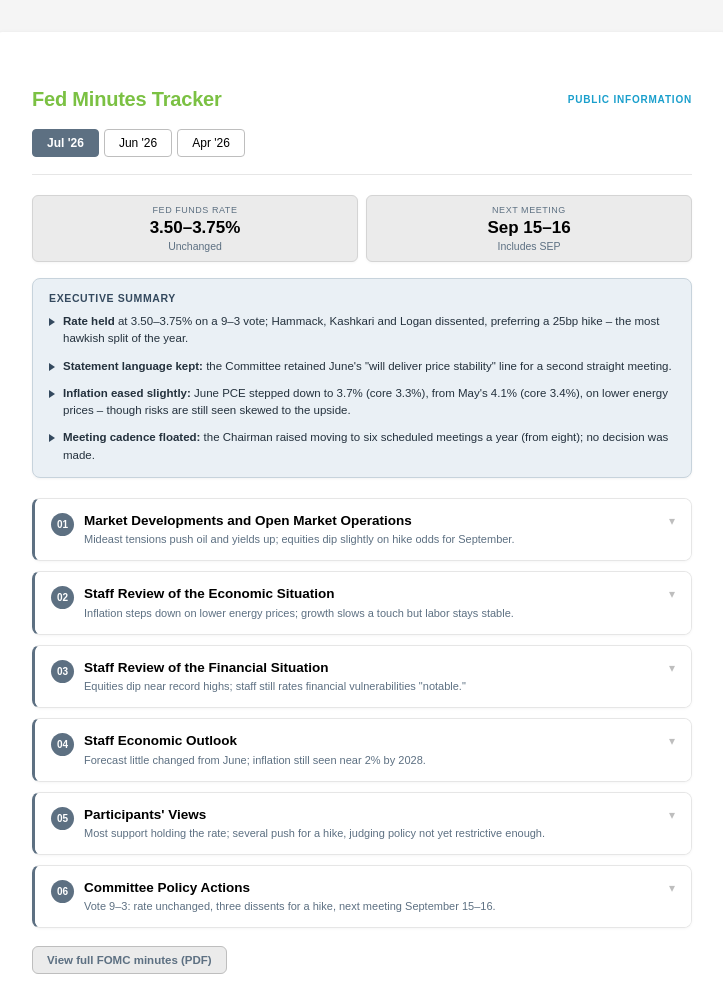
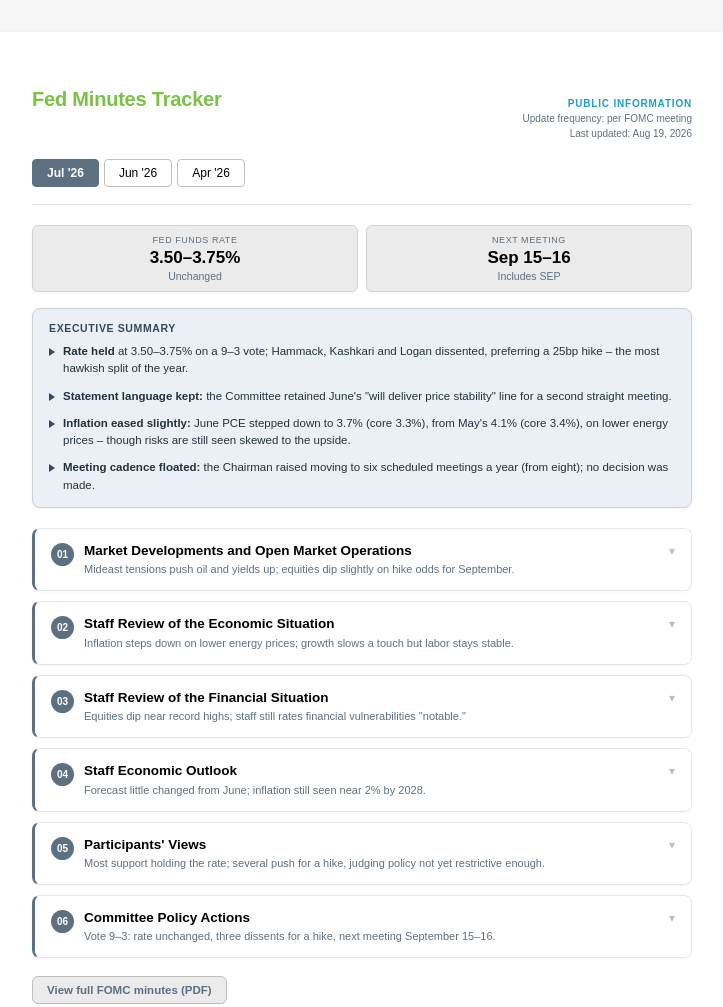
Before and after one commit to antoniapavez-cloud/Fed-Minutes-Tracker, a plain HTML site: page index.html in a window 1280 px wide. Shown: the whole page, without its empty margins (278-1001 px from the left). Drawn offline with Linux system fonts and the light colour scheme; a web font is replaced by a local one.

Commit message:
Update index.html

```diff
--- a/index.html
+++ b/index.html
@@ -12,8 +12,10 @@
 *{box-sizing:border-box;margin:0;padding:0;font-family:'Aller',sans-serif!important}
 :root{--g:#7BC143;--sl:#5D7082;--gr3:#BEBEBE;--gr4:#E6E6E6;--cb:#EBEBEB;--hot:#E07F5C;--warn:#D9A441}
 .w{font-family:'Aller',sans-serif;font-weight:300;padding:1.5rem 1rem 2rem;max-width:700px;color:#000;margin:0 auto}
-.wh{margin-bottom:1.1rem;display:flex;align-items:center;justify-content:space-between}
+.wh{margin-bottom:1.1rem;display:flex;align-items:flex-start;justify-content:space-between}
 .pub-badge{font-size:10px;font-weight:700;letter-spacing:.08em;color:#1a9fcc;text-transform:uppercase;white-space:nowrap}
+.pub-meta{text-align:right;margin-top:5px}
+.pub-meta div{font-size:10px;color:var(--sl);font-weight:300;line-height:1.5;white-space:nowrap}
 .wh h2{font-size:20px;font-weight:700;color:var(--g);letter-spacing:-.01em}
 
 .tabs{display:flex;gap:5px;margin-bottom:1.25rem;padding-bottom:1.1rem;border-bottom:1px solid var(--gr4);flex-wrap:wrap;align-items:center}
@@ -84,7 +86,11 @@ details[open] summary.sh::after{transform:rotate(180deg)}
 <div class="w">
   <div class="wh">
     <h2>Fed Minutes Tracker</h2>
-    <span class="pub-badge">Public information</span>
+    <span class="pub-meta">
+      <span class="pub-badge">Public information</span>
+      <div>Update frequency: per FOMC meeting</div>
+      <div>Last updated: Aug 19, 2026</div>
+    </span>
   </div>
 
   <div class="tabs" id="tabs">
@@ -202,7 +208,8 @@ details[open] summary.sh::after{transform:rotate(180deg)}
         <div class="subh">Activity <span class="bdg cool"><span class="ar">&uarr;</span> (Solid)</span></div>
         <ul class="pl"><li class="pli"><b>Solid expansion</b> continued despite elevated uncertainty, led by AI-related business investment and firmer consumer spending; low- and moderate-income households faced <b>growing strain</b> from inflation eroding real income.</li></ul>
         <div class="subh">Monetary Policy <span class="bdg flat"><span class="ar">&rarr;</span> (Hold)</span></div>
-        <ul class="pl"><li class="pli"><b>Most participants supported holding</b> the rate to gather more clarity on the inflation outlook; <b>several favored a 25bp hike</b> now, judging price pressures broad based and policy not yet restrictive enough. The Chairman floated moving to <b>six scheduled meetings a year</b>, but no decision was made.</li></ul>
+        <ul class="pl"><li class="pli"><b>Most participants supported holding</b> the rate to gather more clarity on the inflation outlook; <b>several favored a 25bp hike</b> now, judging price pressures broad based and policy not yet restrictive enough.</li>
+        <li class="pli">The Chairman raised the idea of moving to <b>six scheduled meetings a year</b> (from eight), arguing it would let more information accumulate between meetings; he asked the Committee for input, but <b>no decision was made</b> and 2026's calendar is unaffected.</li></ul>
       </div>
     </details>
 
```
